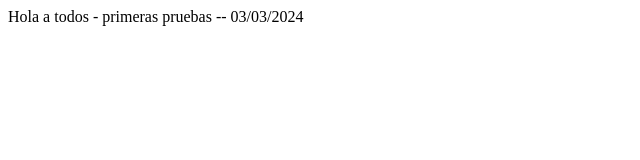
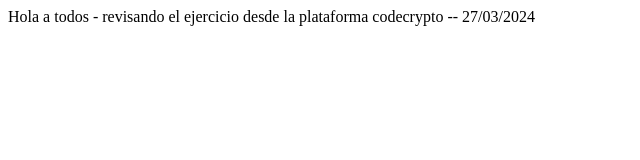
Before and after one commit to elReydelBit/Curso-primera, a plain HTML site: page index.html in a window 1280 px wide. Shown: the whole page, without its empty margins (0-640 px from the left). Drawn offline with Linux system fonts and the light colour scheme.

Commit message:
Segundo cambio

```diff
--- a/index.html
+++ b/index.html
@@ -6,6 +6,6 @@
     <title>Document</title>
 </head>
 <body>
-    Hola a todos - primeras pruebas -- 03/03/2024
+    Hola a todos - revisando el ejercicio desde la plataforma codecrypto -- 27/03/2024
 </body>
 </html>
```
